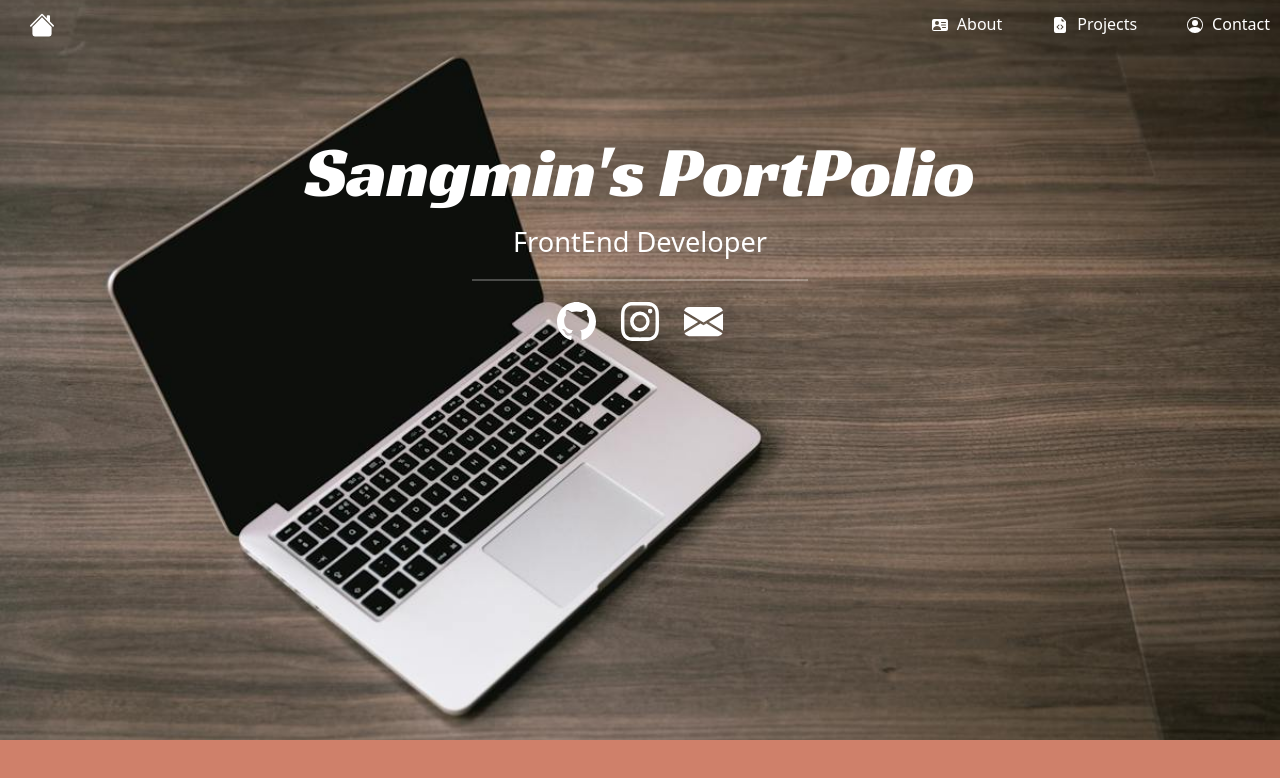
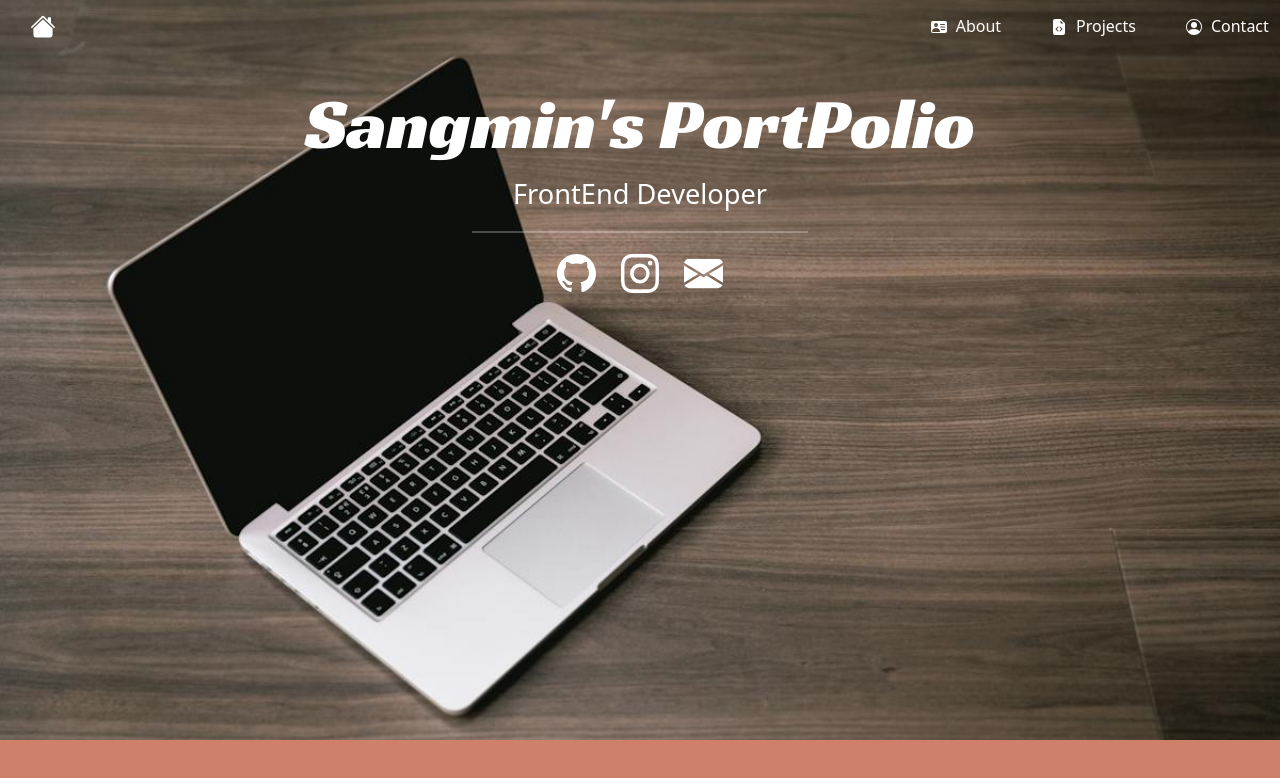
Before and after one commit to sangmiiiiin/PortPolio, a React (Create React App) app: page / in a window 1280 px wide. Shown: the top 778 px of the page. Built offline with nearby package versions, Linux system fonts and the light colour scheme; a web font is replaced by a local one.

Commit message:
✨ Navitem Click to Scroll Into Contents (상단바 아이콘 클릭 시 해당 스크롤로 이동)

```diff
--- a/src/components/Layout/Header/Navbar/Navbar.js
+++ b/src/components/Layout/Header/Navbar/Navbar.js
@@ -1,5 +1,5 @@
 // Navbar.js
-import React from 'react';
+import React, { useState } from 'react';
 import styled from 'styled-components';
 import myLogo from '../../../../image/WhiteHome.svg';
 import AboutImg from "../../../../image/person-vcard-fill.svg";
@@ -7,19 +7,35 @@ import ProjectImg from "../../../../image/file-earmark-code-fill.svg";
 import ContactImg from "../../../../image/person-circle.svg";
 import { Logo, LogoLink } from './Logo';
 import { AboutImage, ProjectImage, ContactImage, NavItem, NavItems } from './NavItem';
+import { useScroll } from '../../../../hooks/useScroll';
+// import { animateScroll as scroll } from 'react-scroll';
 
 const NavbarContainer = styled.nav`
-  padding: 10px;
+  position: fixed;
+  top: 0;
+  left: 0;
+  width: 100%;
+  z-index: 1000;
+  transition: background-color 0.3s ease;
+  background-color: ${({ scrolled }) => (scrolled ? '#333' : 'transparent')};
+
+  padding: 0.7rem;
   display: flex;
   justify-content: space-between;
-  background: none;
-  border: none;
 `;
 
 
 const Navbar = () => {
+  const [scrolled, setScrolled] = useState(false);
+
+  useScroll((scrollY) => {
+    const threshold = 250;
+
+    setScrolled(scrollY > threshold);
+  });
+
   return (
-        <NavbarContainer>
+    <NavbarContainer scrolled={scrolled}>
       <LogoLink href='/'>
         <Logo
           src={myLogo}
@@ -27,14 +43,14 @@ const Navbar = () => {
         />
       </LogoLink>
       <NavItems>
-                <NavItem href="#home">
+        <NavItem href='#about'>
           <AboutImage
             src={AboutImg}
             alt='About Image'
           />
             About
         </NavItem>
-                <NavItem href="#about">
+        <NavItem href='#project'>
           <ProjectImage
             src={ProjectImg}
             alt='Project Image'
@@ -44,7 +60,7 @@ const Navbar = () => {
         <NavItem href="#contact">
           <ContactImage
             src={ContactImg}
-                    alt='Contact Image'/>
+            alt='Contact Image' />
           Contact
         </NavItem>
       </NavItems>
--- a/src/pages/mainPage/index.js
+++ b/src/pages/mainPage/index.js
@@ -29,7 +29,7 @@ export const Index = () => {
 
     return(
         <>
-        <AboutSection>
+        <AboutSection id="about">
             <AboutContainer>
                 <ProfileImg fade={profile} src={ProfileImage}/>
             </AboutContainer>
@@ -42,7 +42,7 @@ export const Index = () => {
             </Fade>
         </AboutSection>
 
-        <ProjectSection>
+        <ProjectSection id="project">
             <ProjectTitle>Project</ProjectTitle>
 
             <ProjectContainer>
```
Lines whose indentation alone changed are shown as unchanged.
